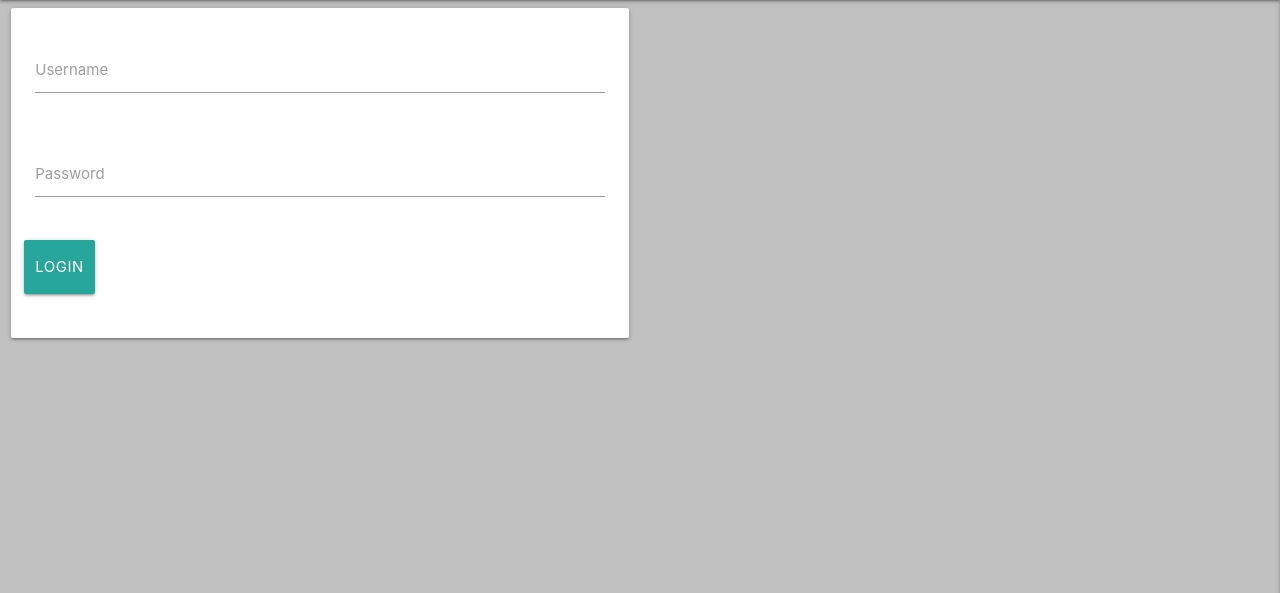
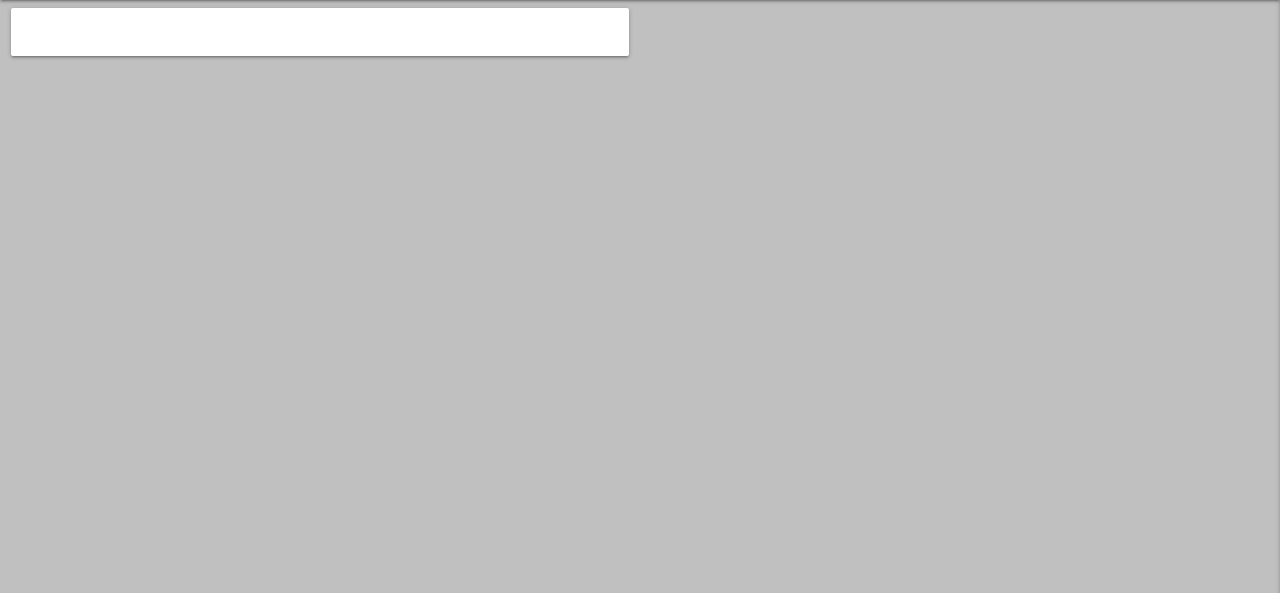
Before and after one commit to CristianBuca/MS3_TopShelf, a Flask app: page /login in a window 1280 px wide. Shown: the part 64-657 px from the top of the page. Run offline with Flask 2, Linux system fonts and the light colour scheme; some libraries are stand-ins or nearby versions.

Commit message:
Remove(login): html input fields

```diff
--- a/templates/login.html
+++ b/templates/login.html
@@ -3,28 +3,9 @@
 
 <!-- Login form card Start -->
 <div class="row">
-    <form class="col s12 m6" method="POST" action="{{ url_for('login') }}">
+    <form class="col s12 m6" method="POST" action="">
         <div class="card-panel">
-            <!-- Username input field -->
-            <div class="row">
-                <div class="input-field col s12">
-                    <input type="text" id="username" name="username" class="validate" required>
-                    <label for="username">Username</label>
-                </div>
-            </div>
 
-            <!-- Password input field -->
-            <div class="row">
-                <div class="input-field col s12">
-                    <input type="password" id="password" name="password" class="validate" required>
-                    <label for="password">Password</label>
-                </div>
-            </div>
-
-            <!-- Login button -->
-            <div class="row">
-                <button type="submit" class="col s123 btn-large">Login</button>
-            </div>
         </div>
     </form>
 </div>
```
